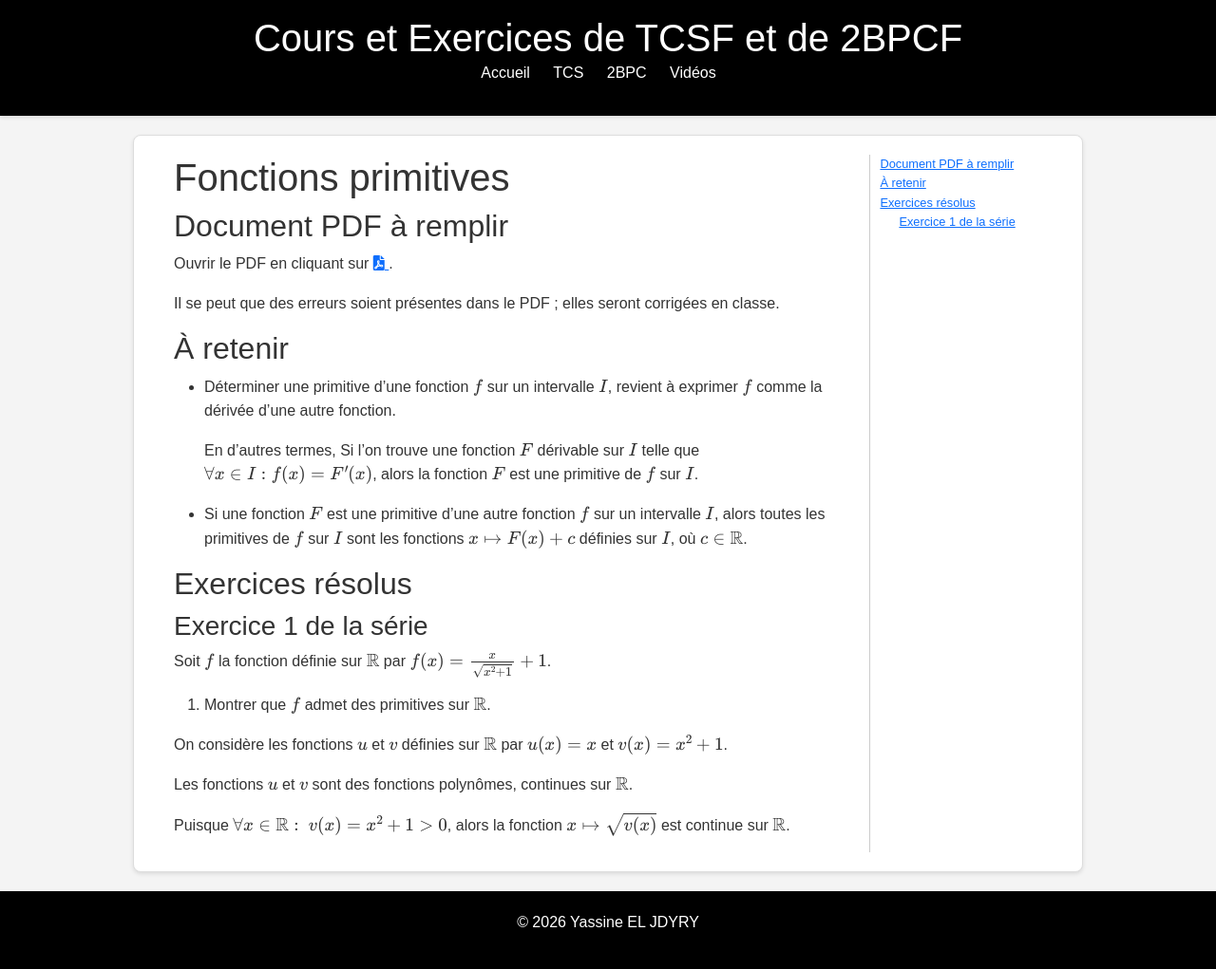
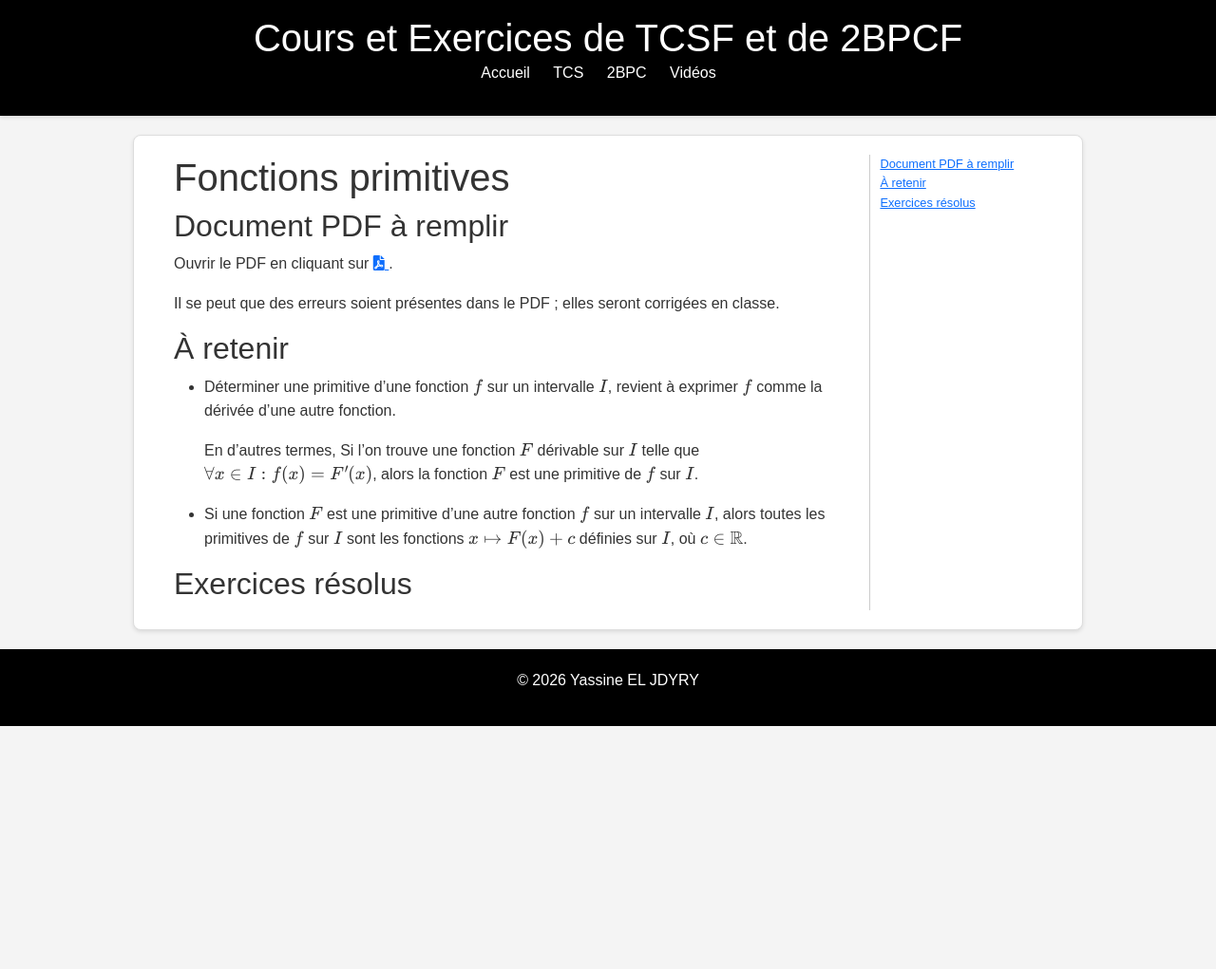
Before and after one commit to learninmath/learninmath.github.io, a Jekyll site: the page built from _2bpc/chapitre5.md, in a window 1280 px wide. Shown: the whole page at 95% size. Built offline with Jekyll 4.4.1, drawn with Linux system fonts in a browser that asks for light colours; after the commit the page ends 900 px from its top, so only the background shows below that.

```diff
--- a/_2bpc/chapitre5.md
+++ b/_2bpc/chapitre5.md
@@ -23,7 +23,7 @@ Il se peut que des erreurs soient présentes dans le PDF ; elles seront corrigé
 
 ## Exercices résolus
 
-### Exercice 1 de la série
+<!-- ### Exercice 1 de la série
 
 Soit $f$ la fonction définie sur $\mathbb{R}$ par $f(x)=\frac{x}{\sqrt{x^2+1}}+1$.
 
@@ -33,4 +33,4 @@ On considère les fonctions $u$ et $v$ définies sur $\mathbb{R}$ par $u(x)=x$ e
 
 Les fonctions $u$ et $v$ sont des fonctions polynômes, continues sur $\mathbb{R}$.
 
-Puisque $\forall x\in\mathbb{R}:\ v(x)=x^2+1>0$, alors la fonction $x\mapsto\sqrt{v(x)}$ est continue sur $\mathbb{R}$.
+Puisque $\forall x\in\mathbb{R}:\ v(x)=x^2+1>0$, alors la fonction $x\mapsto\sqrt{v(x)}$ est continue sur $\mathbb{R}$. -->
```
Also changed, not shown: _2bpc/chapitre7.md (added, +21 -0 lines), _2bpc/chapitre8.md (added, +21 -0 lines), 2 other files.
